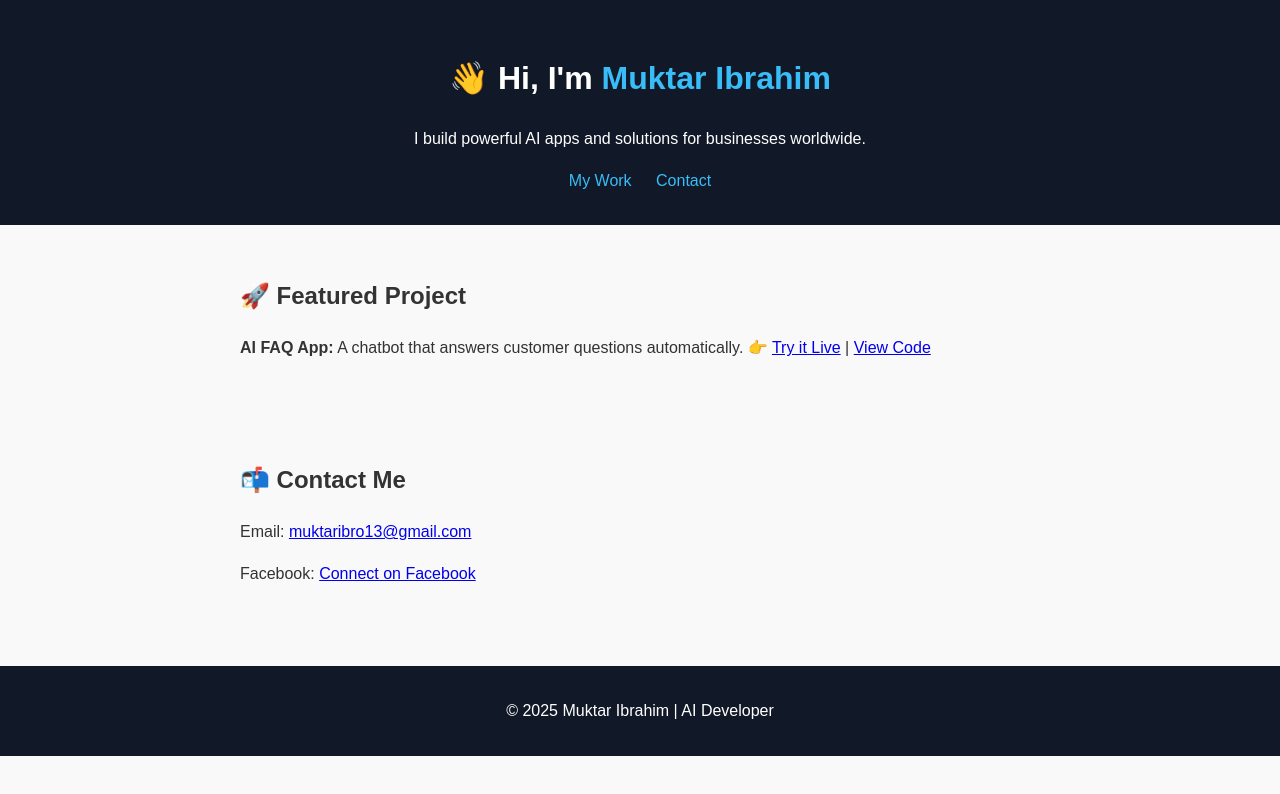
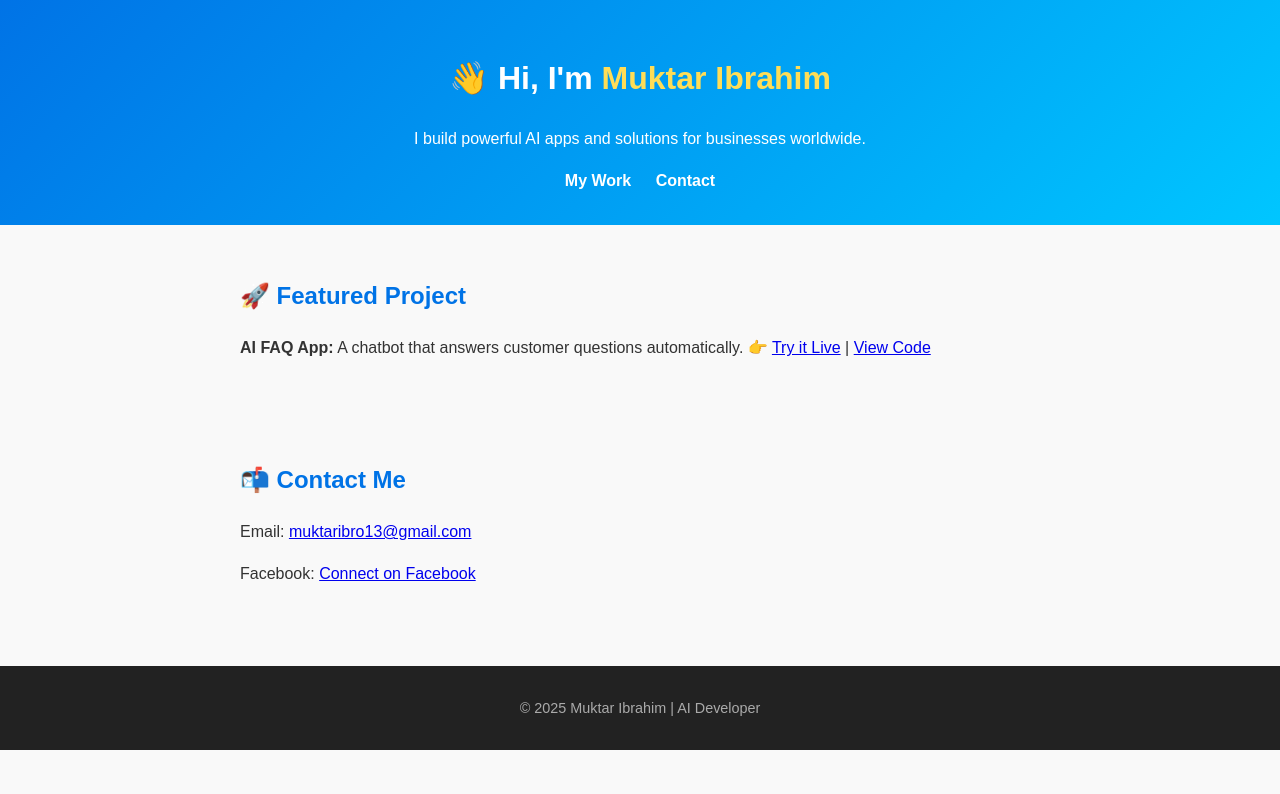
Before and after one commit to AXsavag/muktar-portfolio, a plain HTML site: page index.html in a window 1280 px wide. Drawn offline with Linux system fonts and the light colour scheme.

Commit message:
Update style.css

```diff
--- a/style.css
+++ b/style.css
@@ -1,28 +1,32 @@
-/* Basic clean styling */
+/* Portfolio Styles for Muktar Ibrahim */
 body {
+  margin: 0;
   font-family: Arial, sans-serif;
-  margin: 0;
-  padding: 0;
   line-height: 1.6;
   background: #f9f9f9;
   color: #333;
 }
 
 header {
-  background: #111827;
-  color: #fff;
-  padding: 2rem;
+  background: linear-gradient(135deg, #0073e6, #00c6ff);
+  color: white;
   text-align: center;
+  padding: 2rem 1rem;
 }
 
 header h1 span {
-  color: #38bdf8;
+  color: #ffdd57;
+}
+
+nav {
+  margin-top: 1rem;
 }
 
 nav a {
+  color: white;
   margin: 0 10px;
-  color: #38bdf8;
   text-decoration: none;
+  font-weight: bold;
 }
 
 nav a:hover {
@@ -35,10 +39,15 @@ section {
   margin: auto;
 }
 
+section h2 {
+  color: #0073e6;
+}
+
 footer {
+  background: #222;
+  color: #aaa;
   text-align: center;
   padding: 1rem;
-  background: #111827;
-  color: #fff;
   margin-top: 2rem;
+  font-size: 0.9rem;
 }
```
